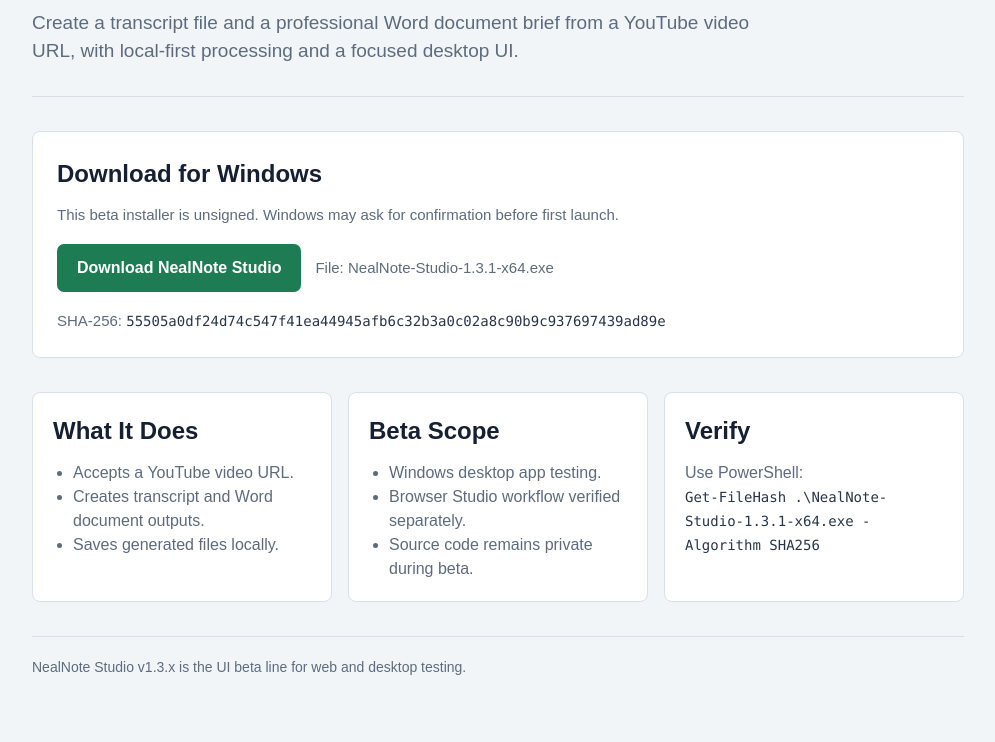
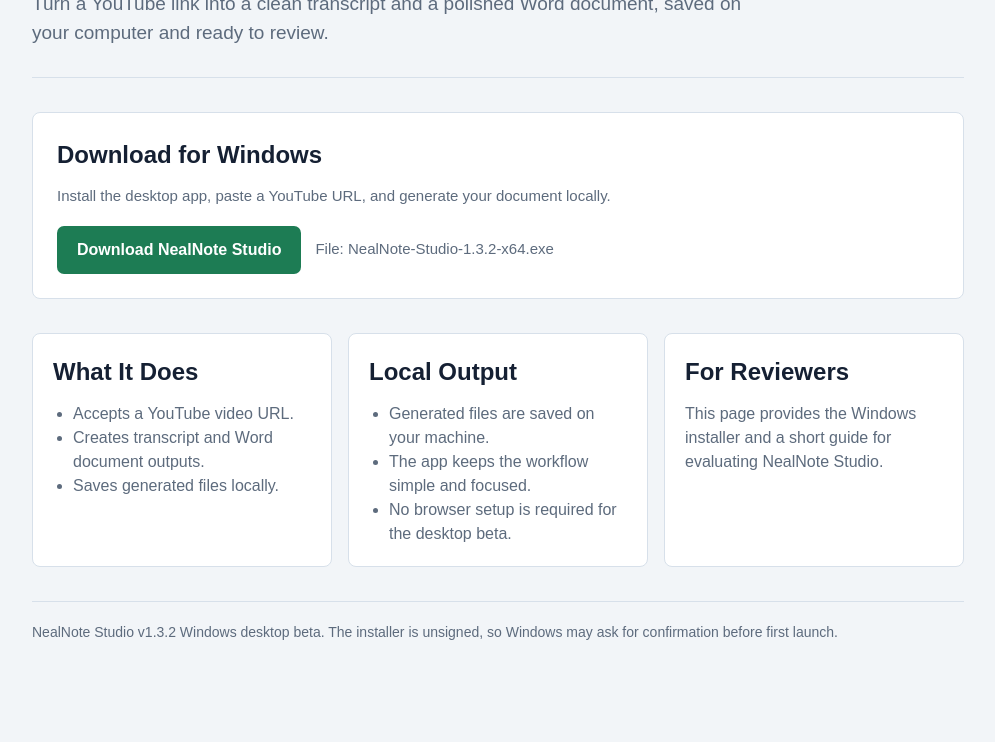
Before and after one commit to irkneal/nealnote-downloads, a plain HTML site: page docs/index.html in a window 1280 px wide. Shown: the part 116-858 px from the top of the page, without its empty margins (142-1137 px from the left). After the commit the page ends 823 px from the top, so only its background shows below. Drawn offline with Linux system fonts and the light colour scheme.

Commit message:
Update download page for v1.3.2

```diff
--- a/docs/index.html
+++ b/docs/index.html
@@ -40,7 +40,7 @@
 
       header {
         display: grid;
-        gap: 12px;
+        gap: 14px;
         padding-bottom: 30px;
         border-bottom: 1px solid var(--line);
       }
@@ -55,6 +55,7 @@
         display: grid;
         width: 48px;
         height: 48px;
+        flex: 0 0 auto;
         place-items: center;
         border-radius: 10px;
         color: #fff;
@@ -80,7 +81,7 @@
       }
 
       .summary {
-        max-width: 760px;
+        max-width: 720px;
         color: var(--muted);
         font-size: 19px;
       }
@@ -139,13 +140,6 @@
         color: var(--muted);
       }
 
-      code {
-        overflow-wrap: anywhere;
-        color: #28364a;
-        font-family: Consolas, Monaco, monospace;
-        font-size: 14px;
-      }
-
       ul {
         margin: 0;
         padding-left: 20px;
@@ -181,12 +175,11 @@
           <div class="mark" aria-hidden="true">N</div>
           <div>
             <h1>NealNote Studio</h1>
-            <p class="meta">Windows desktop beta · v1.3.1</p>
           </div>
         </div>
         <p class="summary">
-          Create a transcript file and a professional Word document brief from a
-          YouTube video URL, with local-first processing and a focused desktop UI.
+          Turn a YouTube link into a clean transcript and a polished Word
+          document, saved on your computer and ready to review.
         </p>
       </header>
 
@@ -194,23 +187,19 @@
         <div>
           <h2 id="download-title">Download for Windows</h2>
           <p class="meta">
-            This beta installer is unsigned. Windows may ask for confirmation
-            before first launch.
+            Install the desktop app, paste a YouTube URL, and generate your
+            document locally.
           </p>
         </div>
         <div class="download-row">
           <a
             class="button"
-            href="https://github.com/irkneal/nealnote-downloads/releases/download/v1.3.1/NealNote-Studio-1.3.1-x64.exe"
+            href="https://github.com/irkneal/nealnote-downloads/releases/download/v1.3.2/NealNote-Studio-1.3.2-x64.exe"
           >
             Download NealNote Studio
           </a>
-          <span class="meta">File: NealNote-Studio-1.3.1-x64.exe</span>
+          <span class="meta">File: NealNote-Studio-1.3.2-x64.exe</span>
         </div>
-        <p class="meta">
-          SHA-256:
-          <code>55505a0df24d74c547f41ea44945afb6c32b3a0c02a8c90b9c937697439ad89e</code>
-        </p>
       </section>
 
       <section class="grid" aria-label="Product details">
@@ -223,22 +212,25 @@
           </ul>
         </div>
         <div class="panel">
-          <h2>Beta Scope</h2>
+          <h2>Local Output</h2>
           <ul>
-            <li>Windows desktop app testing.</li>
-            <li>Browser Studio workflow verified separately.</li>
-            <li>Source code remains private during beta.</li>
+            <li>Generated files are saved on your machine.</li>
+            <li>The app keeps the workflow simple and focused.</li>
+            <li>No browser setup is required for the desktop beta.</li>
           </ul>
         </div>
         <div class="panel">
-          <h2>Verify</h2>
-          <p>Use PowerShell:</p>
-          <p><code>Get-FileHash .\NealNote-Studio-1.3.1-x64.exe -Algorithm SHA256</code></p>
+          <h2>For Reviewers</h2>
+          <p>
+            This page provides the Windows installer and a short guide for
+            evaluating NealNote Studio.
+          </p>
         </div>
       </section>
 
       <footer>
-        NealNote Studio v1.3.x is the UI beta line for web and desktop testing.
+        NealNote Studio v1.3.2 Windows desktop beta. The installer is unsigned,
+        so Windows may ask for confirmation before first launch.
       </footer>
     </main>
   </body>
```
Also changed, not shown: 1 other file.
